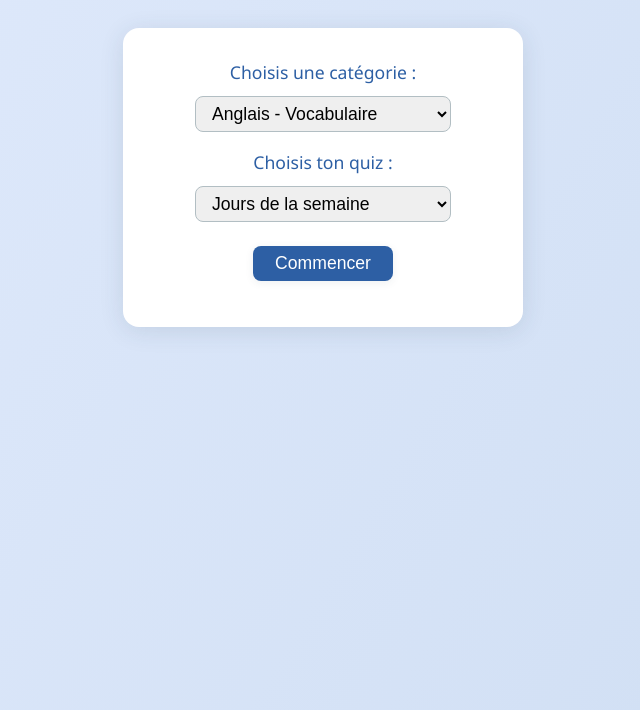
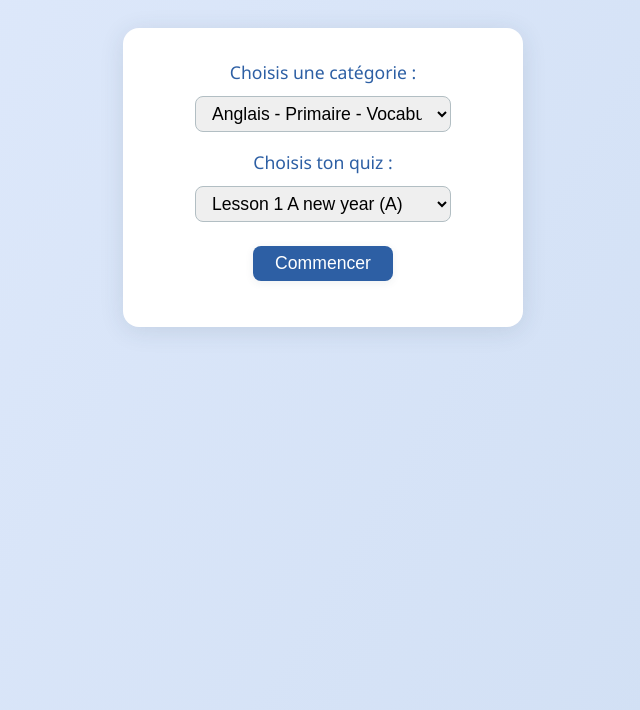
Before and after one commit to ymartel06/ymartel06.github.io, a plain HTML site: page Juliette/index.html in a window 1280 px wide. Shown: the part 90-800 px from the top of the page, without its empty margins (317-957 px from the left). Drawn offline with Linux system fonts and the light colour scheme.

Commit message:
Add edouard quizz

```diff
--- a/Juliette/index.html
+++ b/Juliette/index.html
@@ -158,6 +158,38 @@
         }
     // All answers are now case sensitive
     const quizzes = {
+        lesson1A: {
+            title: "Lesson 1 A new year (A)",
+            category: "Anglais - Primaire - Vocabulaire",
+            caseSensitive: false,
+            type: "text",
+            questions: [
+                { a: "committee", q: "comité" },
+                { a: "some", q: "quelques" },
+                { a: "track and field", q: "athlétisme" },
+                { a: "classmate", q: "camarade de classe" },
+                { a: "for", q: "pour" },
+                { a: "robotic", q: "robotique" },
+                { a: "more", q: "plus" },
+                { a: "spanish", q: "espagnol" },
+                { a: "band", q: "groupe" },
+                { a: "math", q: "mathématiques" },
+                { a: "chart", q: "graphique" },
+                { a: "below", q: "ci-dessous" },
+                { a: "if so", q: "si oui" },
+                { a: "student", q: "étudiant" },
+                { a: "name", q: "nom" },
+                { a: "enough", q: "assez" },
+                { a: "to listen", q: "écouter" },
+                { a: "to match", q: "correspondre à" },
+                { a: "to do", q: "faire" },
+                { a: "to ask", q: "demander" },
+                { a: "to work", q: "travailler" },
+                { a: "to write", q: "écrire" },
+                { a: "to exercise", q: "s'éxercer" },
+                { a: "to learn", q: "apprendre" }
+            ]
+        },
         days: {
             title: "Jours de la semaine",
             category: "Anglais - Vocabulaire",
```
